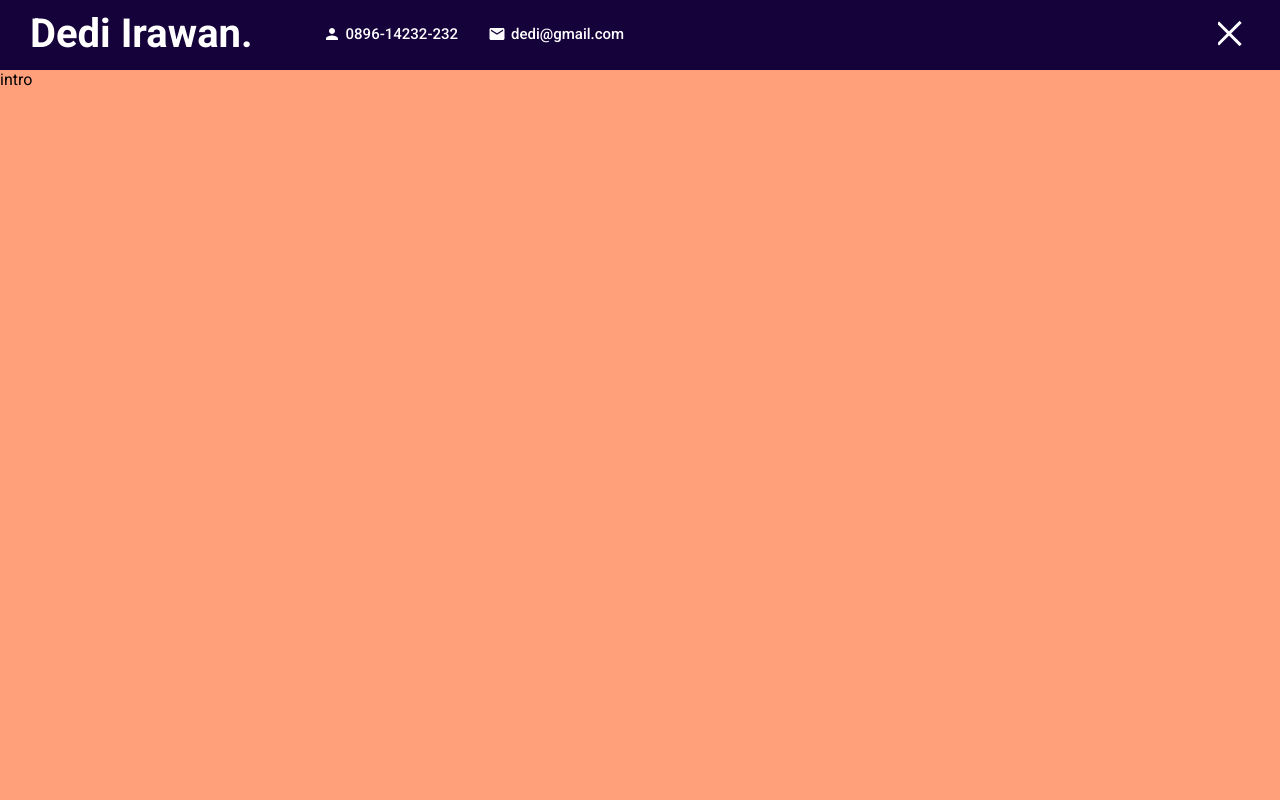
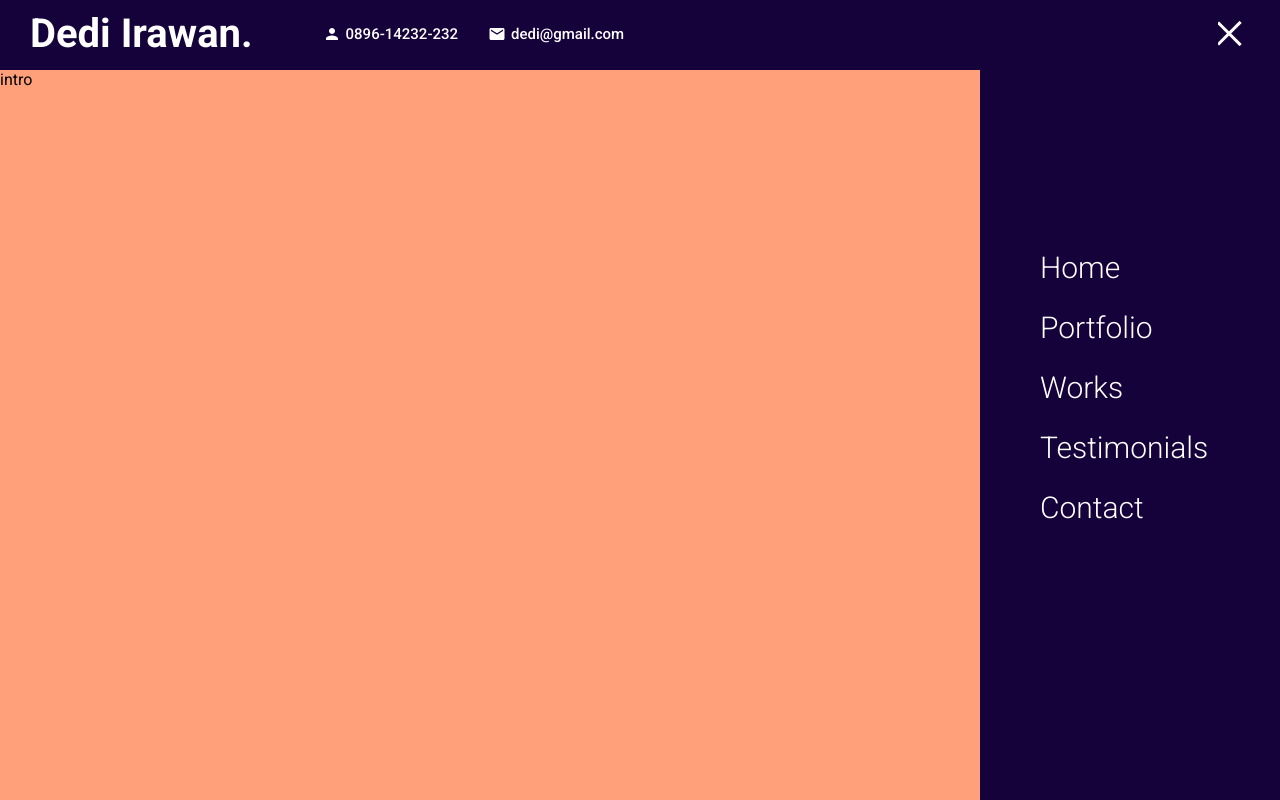
Before and after one commit to dediirawan201/portfolio-website, a React (Create React App) app: page / in a window 1280 px wide. Built offline with nearby package versions, Linux system fonts and the light colour scheme.

Commit message:
membuat sidebar menu

```diff
--- a/src/App.js
+++ b/src/App.js
@@ -6,12 +6,14 @@ import Topbar from "./components/topbar/Topbar";
 import Works from "./components/works/Works";
 import './app.scss';
 import { useState } from "react";
+import Menu from "./menu/Menu";
 
 function App() {
   const [menuOpen, setMenuOpen] = useState(true);
   return (
     <div className="app">
       <Topbar menuOpen={menuOpen} setMenuOpen={setMenuOpen}/>
+      <Menu menuOpen={menuOpen} setMenuOpen={setMenuOpen}/>
       <div className="section">
         <Intro />
         <Portfolio />
--- /dev/null
+++ b/src/menu/Menu.js
@@ -0,0 +1,27 @@
+import './menu.scss'
+
+const Menu = ({menuOpen, setMenuOpen}) => {
+    return (
+        <div className={"menu " +  (menuOpen && "active")}>
+            <ul>
+                <li onClick={() => setMenuOpen(false)}>
+                    <a href="#intro">Home</a>
+                </li>
+                <li onClick={() => setMenuOpen(false)}>
+                    <a href="#portfolio">Portfolio</a>
+                </li>
+                <li onClick={() => setMenuOpen(false)}>
+                    <a href="#works">Works</a>
+                </li>
+                <li onClick={() => setMenuOpen(false)}>
+                    <a href="#testimonials">Testimonials</a>
+                </li>
+                <li onClick={() => setMenuOpen(false)}>
+                    <a href="#contact">Contact</a>
+                </li>
+            </ul>
+        </div>
+    )
+}
+
+export default Menu;
--- /dev/null
+++ b/src/menu/menu.scss
@@ -0,0 +1,43 @@
+@import '../global.scss';
+
+.menu {
+    width: 300px;
+    height: 100vh;
+    background-color: $mainColor;
+    position: fixed;
+    top: 0;
+    right: -300px;
+    z-index: 1;
+    display: flex;
+    flex-direction: column;
+    align-items: center;
+    justify-content: center;
+    transition: all 1s ease;
+
+    &.active {
+        right: 0;
+    }
+
+    ul {
+        margin: 0;
+        padding: 0;
+        list-style: none;
+        font-size: 30px;
+        font-weight: 300;
+        color: white;
+        width: 60%;
+
+        li {
+            margin-bottom: 25px;
+            a{
+                font-size: inherit;
+                color: inherit;
+                text-decoration: none;
+            }
+
+            &:hover {
+                font-weight: 500;
+            }
+        }
+    }
+}
```
